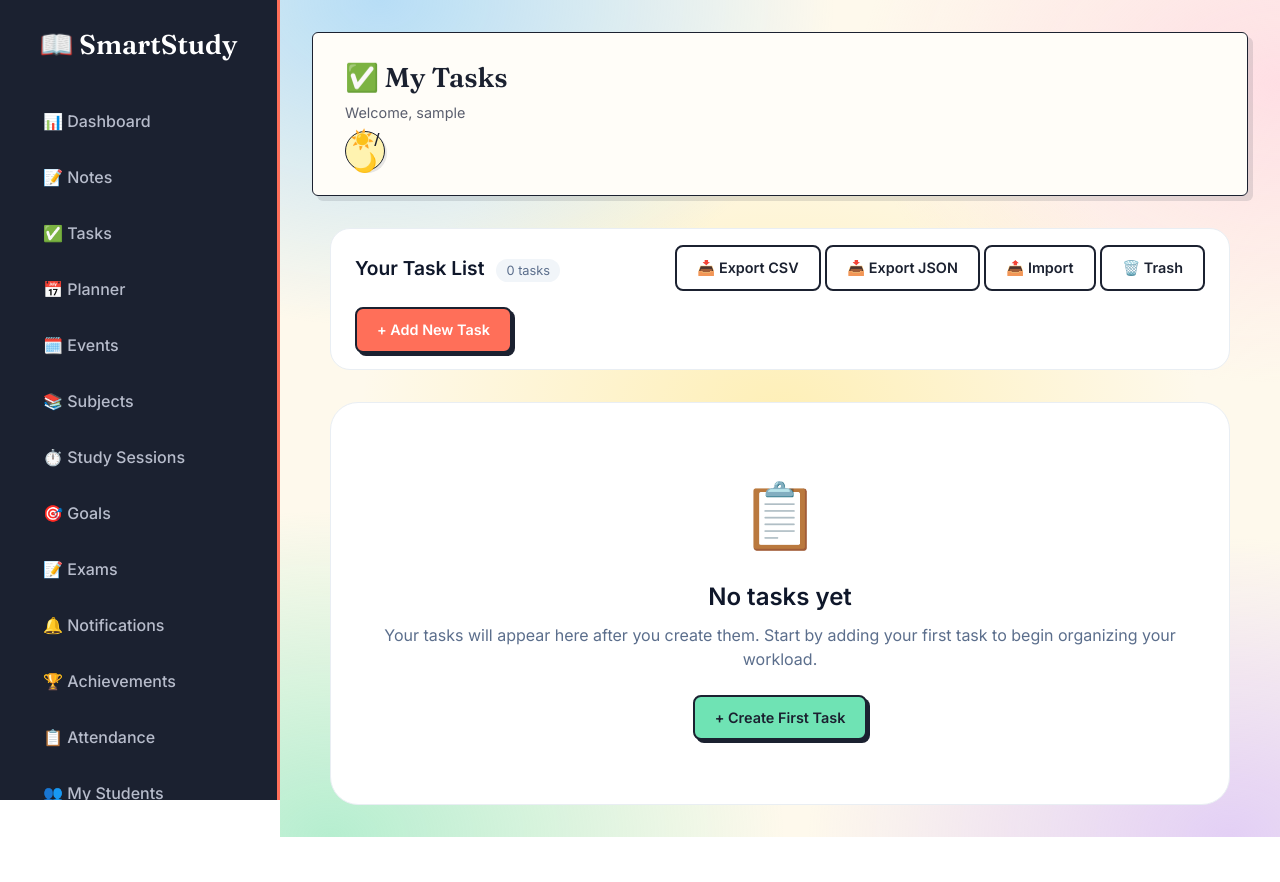
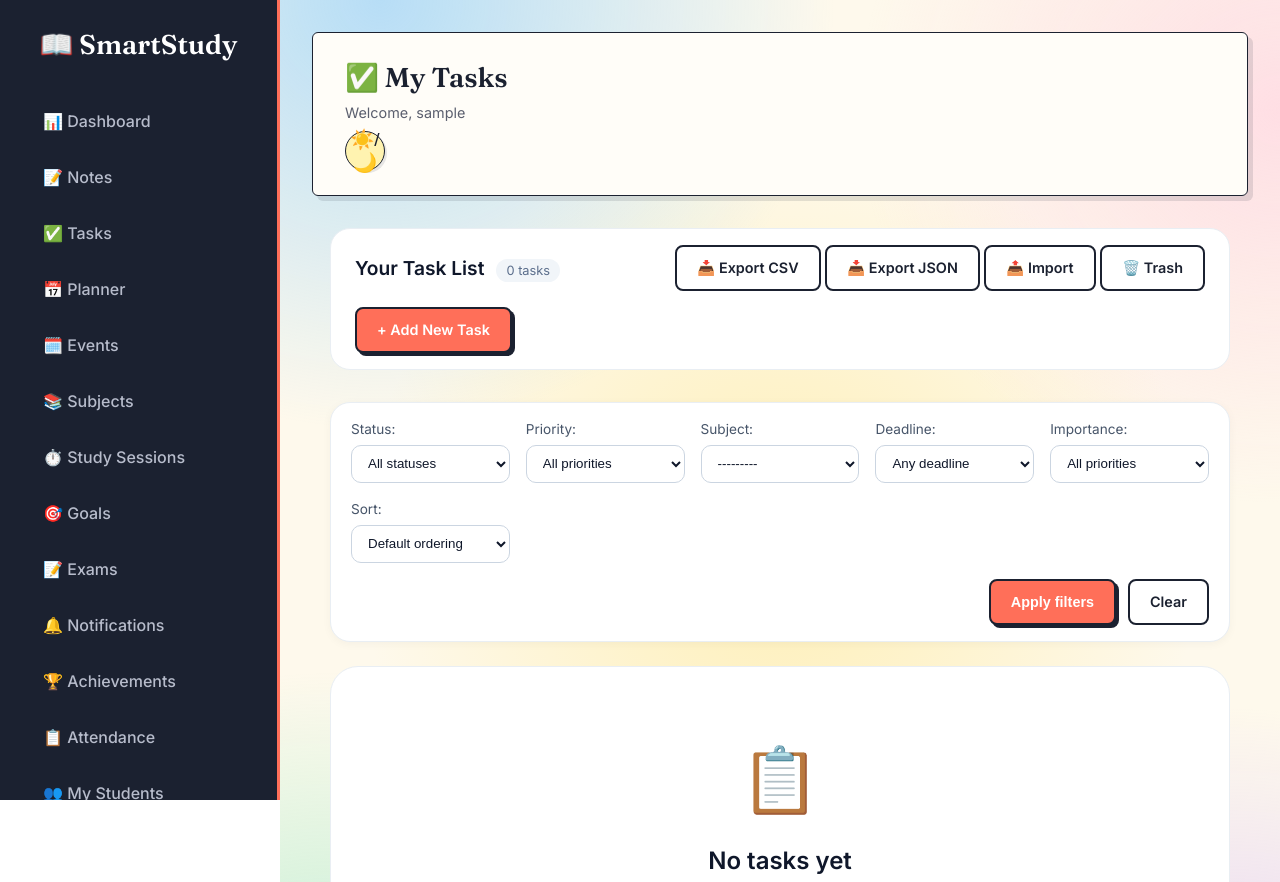
Before and after one commit to Anurag666-bot/smart-study-system, a Django app: page /tasks/ in a window 1280 px wide. Shown: the top 882 px of the page. Before the commit the page ends 837 px from the top, so only its background shows below. Run offline with Django 5.2, Linux system fonts and the light colour scheme; the visitor is signed in with stand-in values (Sample User, id 1); data that the repository does not hold is empty.

Commit message:
feat: add advanced task filtering and sorting

```diff
--- a/studyapp/forms.py
+++ b/studyapp/forms.py
@@ -1,6 +1,7 @@
 from django import forms
 from django.contrib.auth.models import User
 from django.core.validators import MinValueValidator
+from django.db.models import Q
 
 from .models import (
     Attendance,
@@ -56,6 +57,39 @@ class TaskForm(forms.ModelForm):
             'difficulty', 'estimated_minutes', 'progress',
         ]
         widgets = {'due_date': forms.DateInput(attrs={'type': 'date'})}
+
+
+class TaskFilterForm(forms.Form):
+    STATUS_CHOICES = [('','All statuses')] + list(Task.STATUS_CHOICES)
+    PRIORITY_CHOICES = [('','All priorities')] + list(Task.PRIORITY_CHOICES)
+    DEADLINE_CHOICES = [
+        ('', 'Any deadline'),
+        ('overdue', 'Overdue'),
+        ('due_soon', 'Due soon'),
+        ('upcoming', 'Upcoming'),
+        ('no_deadline', 'No deadline'),
+    ]
+    SORT_CHOICES = [
+        ('', 'Default ordering'),
+        ('priority', 'Priority'),
+        ('deadline', 'Deadline'),
+        ('created', 'Created date'),
+        ('workload', 'Estimated workload'),
+    ]
+
+    status = forms.ChoiceField(required=False, choices=STATUS_CHOICES)
+    priority = forms.ChoiceField(required=False, choices=PRIORITY_CHOICES)
+    importance = forms.ChoiceField(required=False, choices=PRIORITY_CHOICES)
+    subject = forms.ModelChoiceField(required=False, queryset=Subject.objects.none(), label='Subject')
+    deadline = forms.ChoiceField(required=False, choices=DEADLINE_CHOICES)
+    sort = forms.ChoiceField(required=False, choices=SORT_CHOICES)
+
+    def __init__(self, *args, user=None, **kwargs):
+        super().__init__(*args, **kwargs)
+        if user is not None:
+            self.fields['subject'].queryset = Subject.objects.filter(
+                Q(tasks__user=user) | Q(student_enrollments__student=user) | Q(teacher_assignments__teacher=user)
+            ).distinct().order_by('name')
 
 
 class StudyPlanForm(forms.ModelForm):
--- a/studyapp/templates/tasks/task_list.html
+++ b/studyapp/templates/tasks/task_list.html
@@ -20,6 +20,41 @@
             <a href="{% url 'trash_tasks' %}" class="btn btn-outline">🗑️ Trash</a>
         </div>
         <a href="{% url 'add_task' %}" class="btn btn-primary">+ Add New Task</a>
+    </div>
+
+    <div class="filter-panel">
+        <form method="get" class="filter-form" id="filter-form">
+            <div class="filter-grid">
+                <div class="field-group">
+                    {{ form.status.label_tag }}
+                    {{ form.status }}
+                </div>
+                <div class="field-group">
+                    {{ form.priority.label_tag }}
+                    {{ form.priority }}
+                </div>
+                <div class="field-group">
+                    {{ form.subject.label_tag }}
+                    {{ form.subject }}
+                </div>
+                <div class="field-group">
+                    {{ form.deadline.label_tag }}
+                    {{ form.deadline }}
+                </div>
+                <div class="field-group">
+                    {{ form.importance.label_tag }}
+                    {{ form.importance }}
+                </div>
+                <div class="field-group">
+                    {{ form.sort.label_tag }}
+                    {{ form.sort }}
+                </div>
+            </div>
+            <div class="filter-actions">
+                <button type="submit" class="btn btn-primary">Apply filters</button>
+                <a href="{% url 'task_list' %}" class="btn btn-outline">Clear</a>
+            </div>
+        </form>
     </div>
 
     <!-- Task Cards -->
@@ -79,6 +114,45 @@
 .tasks-container {
     max-width: 900px;
     margin: 0 auto;
+}
+
+.filter-panel {
+    background: white;
+    border: 1px solid #e9eef3;
+    border-radius: 20px;
+    padding: 1rem 1.25rem;
+    margin-bottom: 1.5rem;
+    box-shadow: 0 2px 10px rgba(15, 23, 42, 0.04);
+}
+
+.filter-grid {
+    display: grid;
+    grid-template-columns: repeat(auto-fit, minmax(150px, 1fr));
+    gap: 1rem;
+}
+
+.field-group {
+    display: flex;
+    flex-direction: column;
+    gap: 0.35rem;
+    font-size: 0.85rem;
+    color: #475569;
+}
+
+.field-group select {
+    width: 100%;
+    border: 1px solid #cbd5e1;
+    border-radius: 10px;
+    padding: 0.6rem 0.75rem;
+    background: white;
+    color: #0f172a;
+}
+
+.filter-actions {
+    display: flex;
+    justify-content: flex-end;
+    gap: 0.75rem;
+    margin-top: 1rem;
 }
 
 /* ===== Header ===== */
--- a/studyapp/views.py
+++ b/studyapp/views.py
@@ -20,7 +20,7 @@ from django.core.cache import cache
 from django.core.exceptions import ValidationError
 from django.core.paginator import Paginator
 from django.db import IntegrityError, OperationalError, transaction
-from django.db.models import Q
+from django.db.models import Case, IntegerField, Q, When
 from django.http import FileResponse, Http404, HttpResponse, HttpResponseBadRequest
 from django.shortcuts import render, redirect, get_object_or_404
 from django.urls import reverse
@@ -78,6 +78,7 @@ from .forms import (
     StudySessionForm,
     SubjectForm,
     SystemSettingForm,
+    TaskFilterForm,
     TaskForm,
     TaskCommentForm,
     TeacherAssignmentForm,
@@ -692,12 +693,69 @@ def search_notes(request):
 
 @login_required
 def task_list(request):
-    tasks = Task.objects.filter(user=request.user).select_related('subject').order_by('due_date')
     today = timezone.localdate()
-    prioritized = prioritize_tasks(tasks, today=today)
+    queryset = Task.objects.filter(user=request.user).select_related('subject')
+    form = TaskFilterForm(request.GET or None, user=request.user)
+
+    if form.is_valid():
+        status = form.cleaned_data.get('status')
+        priority = form.cleaned_data.get('priority')
+        importance = form.cleaned_data.get('importance')
+        subject = form.cleaned_data.get('subject')
+        deadline = form.cleaned_data.get('deadline')
+        sort = form.cleaned_data.get('sort')
+
+        if status:
+            queryset = queryset.filter(status=status)
+        if priority:
+            queryset = queryset.filter(priority=priority)
+        elif importance:
+            queryset = queryset.filter(priority=importance)
+        if subject:
+            queryset = queryset.filter(subject=subject)
+
+        if deadline == 'overdue':
+            queryset = queryset.filter(due_date__lt=today)
+        elif deadline == 'due_soon':
+            queryset = queryset.filter(due_date__gte=today, due_date__lte=today + timedelta(days=7))
+        elif deadline == 'upcoming':
+            queryset = queryset.filter(due_date__gt=today + timedelta(days=7))
+        elif deadline == 'no_deadline':
+            queryset = queryset.filter(due_date__isnull=True)
+
+        if sort == 'priority':
+            queryset = queryset.order_by(
+                Case(
+                    When(priority='High', then=0),
+                    When(priority='Medium', then=1),
+                    When(priority='Low', then=2),
+                    default=3,
+                    output_field=IntegerField(),
+                ),
+                'due_date',
+                '-created_at',
+            )
+        elif sort == 'deadline':
+            queryset = queryset.order_by('due_date', '-created_at')
+        elif sort == 'created':
+            queryset = queryset.order_by('-created_at')
+        elif sort == 'workload':
+            queryset = queryset.order_by('-estimated_minutes', 'due_date')
+        else:
+            tasks = prioritize_tasks(list(queryset), today=today)
+            return render(request, 'tasks/task_list.html', {
+                'tasks': tasks,
+                'today': today,
+                'form': form,
+            })
+
+    tasks = list(queryset)
+    if not request.GET.get('sort'):
+        tasks = prioritize_tasks(tasks, today=today)
     return render(request, 'tasks/task_list.html', {
-        'tasks': prioritized,
+        'tasks': tasks,
         'today': today,
+        'form': form,
     })
 
 
```
Also changed, not shown: studyapp/tests/test_priority.py (+38 -0 lines).
